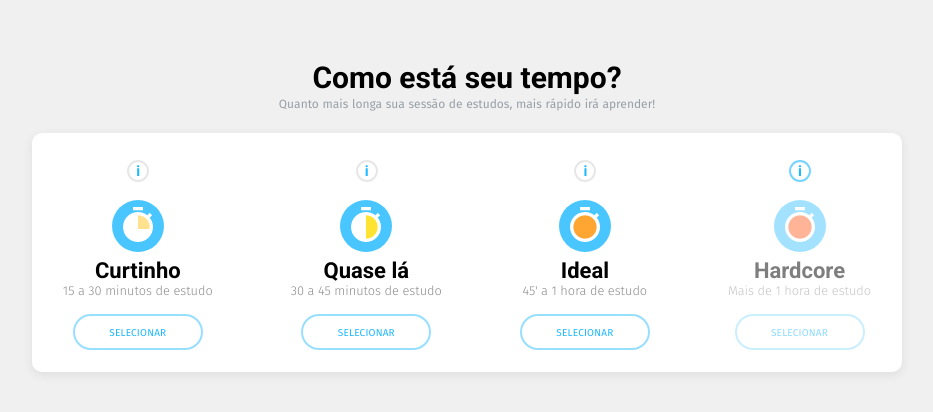
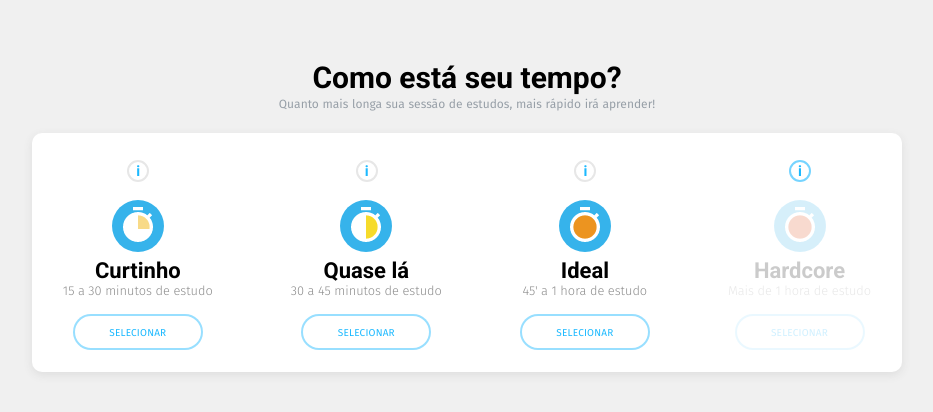
Before and after one commit to ocBruno/difficulty-screen, a Vue app: page / in a window 1280 px wide. Shown: the top 412 px of the page, without its empty margins (173-1106 px from the left). Built offline with nearby package versions, Linux system fonts and the light colour scheme.

Commit message:
design(stopwatch): fix onhover styling and reduce disabled item opacity

```diff
--- a/src/components/DifficultyScreen.vue
+++ b/src/components/DifficultyScreen.vue
@@ -75,16 +75,6 @@ export default {
 .difficulty-screen {
   background: #f0f0f0;
 }
-/* iphone 5 and other 320px */
-@media (min-width: 320px) and (max-width: 380px) {
-  .desc span:nth-child(2) {
-    display: block;
-  }
-  .screen-header {
-    margin-top: 2rem;
-
-  }
-}
 /* mobile/tablet/laptop/desktop */
 .desc-break {
   margin-top: 0.8em;
@@ -92,7 +82,8 @@ export default {
 
 .stopwatch {
   transition: transform 0.16s linear;
-  opacity: 0.8;
+    filter: saturate(0.8)
+
 }
 .stopwatch-screen {
   margin-bottom: 0.52em;
@@ -108,6 +99,16 @@ export default {
   word-spacing: 0.5px;
   opacity: 0.45;
   line-height: 1.4;
+}
+/* iphone 5 and other 320px */
+@media (min-width: 320px) and (max-width: 380px) {
+  .desc span:nth-child(2) {
+    display: block;
+  }
+  .screen-header {
+    margin-top: 2rem;
+
+  }
 }
 /* mobile */
 @media (min-width: 320px) and (max-width: 720px) {
@@ -157,7 +158,7 @@ export default {
   }
   .stopwatch-bounce {
     transform: translateY(-6px);
-    opacity: 1;
+    filter: saturate(1.4)
   }
 
   .stopwatch-mobile > img {
--- a/src/components/DifficultySelectorItem.vue
+++ b/src/components/DifficultySelectorItem.vue
@@ -157,7 +157,7 @@ export default {
   opacity: 1 !important;
 }
 .disabled {
-  opacity: 0.5;
+  opacity: 0.2;
 }
 
 .header-desc {
@@ -354,7 +354,6 @@ button:focus {
     margin-bottom: 1.28em;
   }
   .select-button-hovering {
-    transform: scale(1.01);
     color: #fff;
     background-color: #4ebaff;
   }
--- a/src/components/DifficultySelectorItemModal.vue
+++ b/src/components/DifficultySelectorItemModal.vue
@@ -71,7 +71,7 @@ export default {
 }
 .modal-bg {
   position: absolute;
-  left: 19%;
+  left: 18.4%;
   opacity: 1;
   transition: opacity 150ms ease-in-out;
   pointer-events: none;
```
